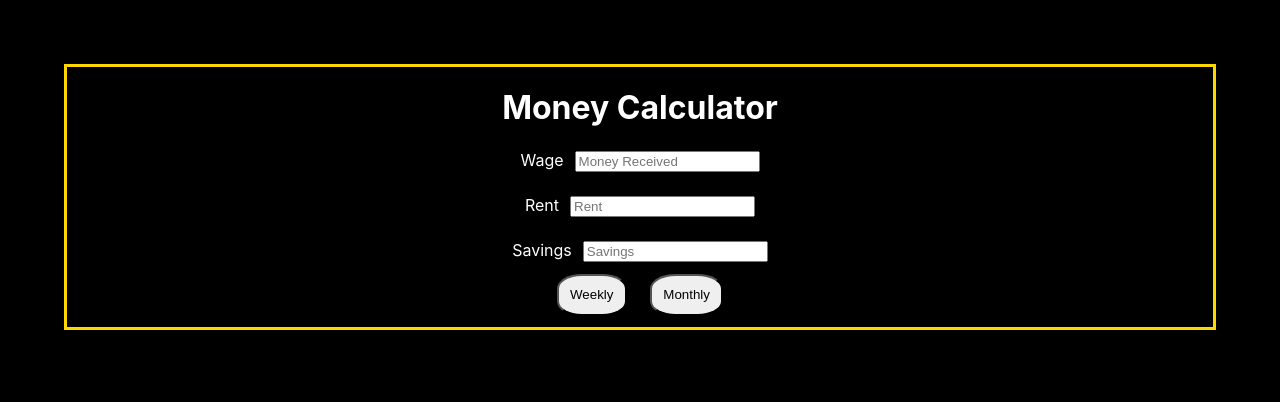
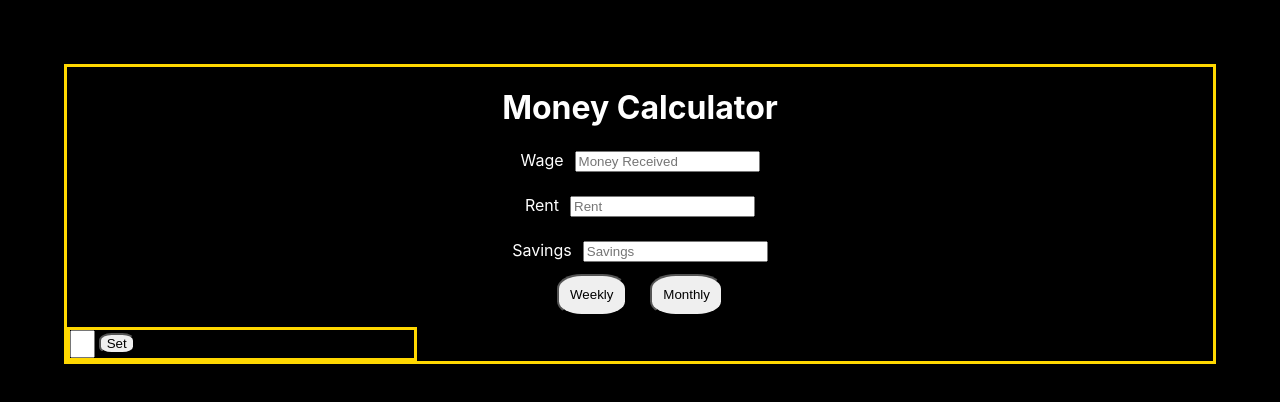
Before and after one commit to lpewton/taxes-calculator, a React (Create React App) app in the folder my-app/: page / in a window 1280 px wide. Shown: the top 402 px of the page. Built offline with nearby package versions, Linux system fonts and the light colour scheme.

Commit message:
Add custom days

```diff
--- a/my-app/src/App.css
+++ b/my-app/src/App.css
@@ -27,7 +27,25 @@ label {
 
 .Period-btn.active {
   background-color: gold;
+}
+
+.Custom-div {
+  display: flex;
+  border: solid gold;
+  width: 30%;
+}
+
+.Custom-btn {
+  margin: 1%;
   border-radius: 35%;
+}
+
+.Custom-btn.active {
+  background-color: gold;
+}
+
+.Custom-input {
+  width: 5%;
 }
 
 .results {
--- a/my-app/src/App.js
+++ b/my-app/src/App.js
@@ -9,19 +9,37 @@ function App() {
   const [perDiam, setPerDiam] = useState(0);
   const [isWeekly, setIsWeekly] = useState(false);
   const [isMonthly, setIsMonthly] = useState(false);
+  const [isCustom, setIsCustom] = useState(false);
+  const [customDays, setCustomDays] = useState('');
 
   const setWeekly = (event) => {
+    if (inputValue || rentValue || savingsValue ) {
     const perDiamValue = Math.floor((inputValue - savingsValue - rentValue) / 7);
     setPerDiam(perDiamValue);
     setIsWeekly(true);
     setIsMonthly(false);
+    setIsCustom(false);
+    }
   };
 
   const setMonthly = (event) => {
+    if (inputValue || rentValue || savingsValue ) {
     const perDiamValue = Math.floor((inputValue - savingsValue - rentValue) / 30);
     setPerDiam(perDiamValue);
     setIsWeekly(false);
-    setIsMonthly(true)
+    setIsMonthly(true);
+    setIsCustom(false);
+  }
+  }
+
+  const setCustom = (event) => {
+    if (customDays) {
+      const perDiamValue = Math.floor((inputValue - savingsValue - rentValue) / customDays);
+      setPerDiam(perDiamValue);
+      setIsWeekly(false);
+      setIsMonthly(false);
+      setIsCustom(true);
+    }
   }
 
   const InputChange = (event) => {
@@ -36,6 +54,10 @@ function App() {
     setsavingsValue(event.target.value);
   };
 
+  const customDaysChange = (event) => {
+    setCustomDays(event.target.value);
+  };
+
   return (
     <div className='App'>
       <div className='Content'>
@@ -45,7 +67,7 @@ function App() {
     <div className='Input-div'>
       <label>Wage</label>
     <input
-    type="integer"
+    type="number"
     placeholder="Money Received"
     value={inputValue}
     onChange={InputChange}
@@ -54,7 +76,7 @@ function App() {
   <div className='Input-div'>
   <label>Rent</label>
   <input
-    type="integer"
+    type="number"
     placeholder="Rent"
     value={rentValue}
     onChange={rentChange}
@@ -63,7 +85,7 @@ function App() {
   <div className='Input-div'>
   <label>Savings</label>
   <input
-    type="integer"
+    type="number"
     placeholder="Savings"
     value={savingsValue}
     onChange={savingsChange}
@@ -78,7 +100,20 @@ function App() {
       className={`Period-btn ${isMonthly ? 'active' : ''}`}
       onClick={setMonthly}
       >Monthly</button>
-    </div>
+      <div className='Custom-div'>
+    <input
+      type="number"
+      className='Custom-input'
+      placeholder=""
+      value={customDays}
+      onChange={customDaysChange}
+  />
+  <button
+      className={`Custom-btn ${isCustom ? 'active' : ''}`}
+      onClick={setCustom}
+      >Set</button>
+  </div>
+  </div>
   {perDiam !== 0 && <p className='Results'>You can spend £{perDiam} per day.</p>}
   </div>
   </div>
```
